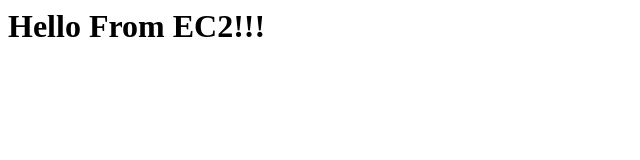
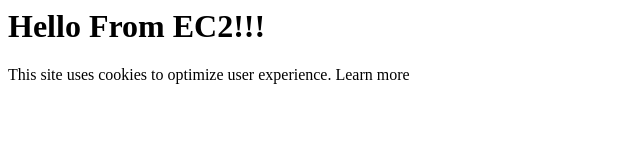
Before and after one commit to SkipEveryLunch/code-demo, a plain HTML site: page index.html in a window 1280 px wide. Shown: the whole page, without its empty margins (0-640 px from the left). Drawn offline with Linux system fonts and the light colour scheme.

Commit message:
add paragraph

```diff
--- a/index.html
+++ b/index.html
@@ -1 +1,2 @@
 <h1>Hello From EC2!!!</h1>
+<p>This site uses cookies to optimize user experience. Learn more</p>
```
